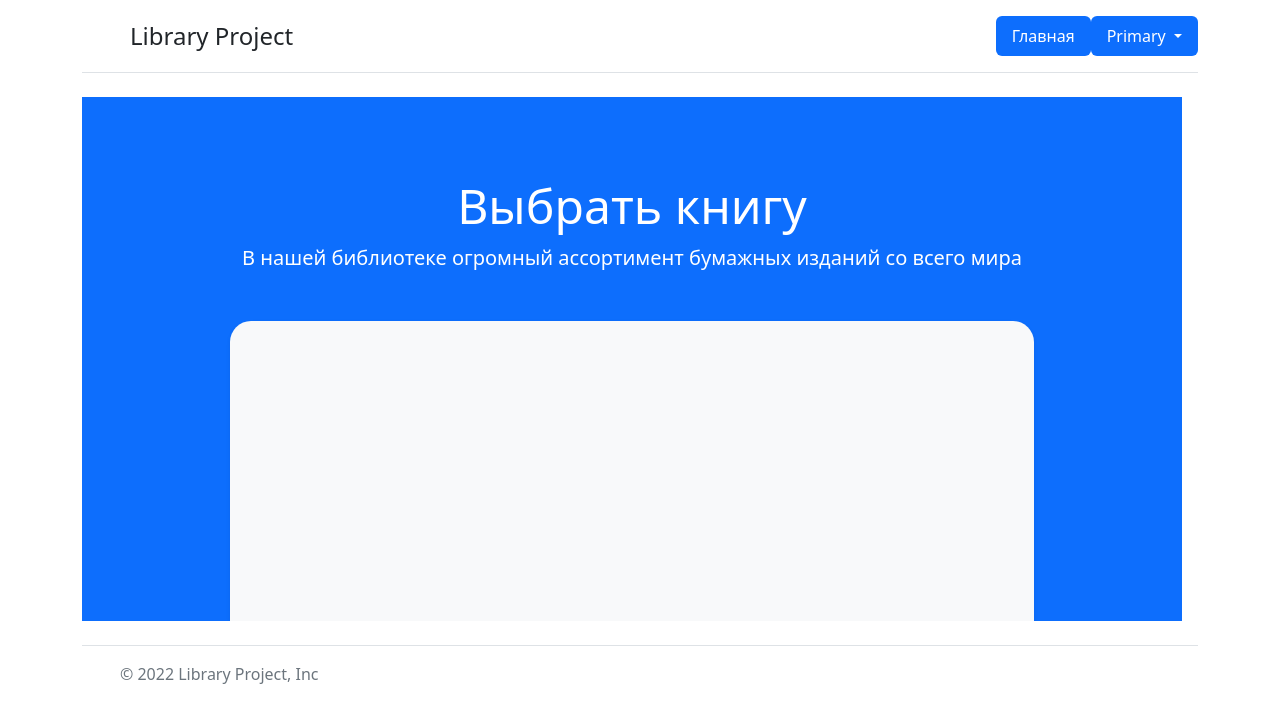
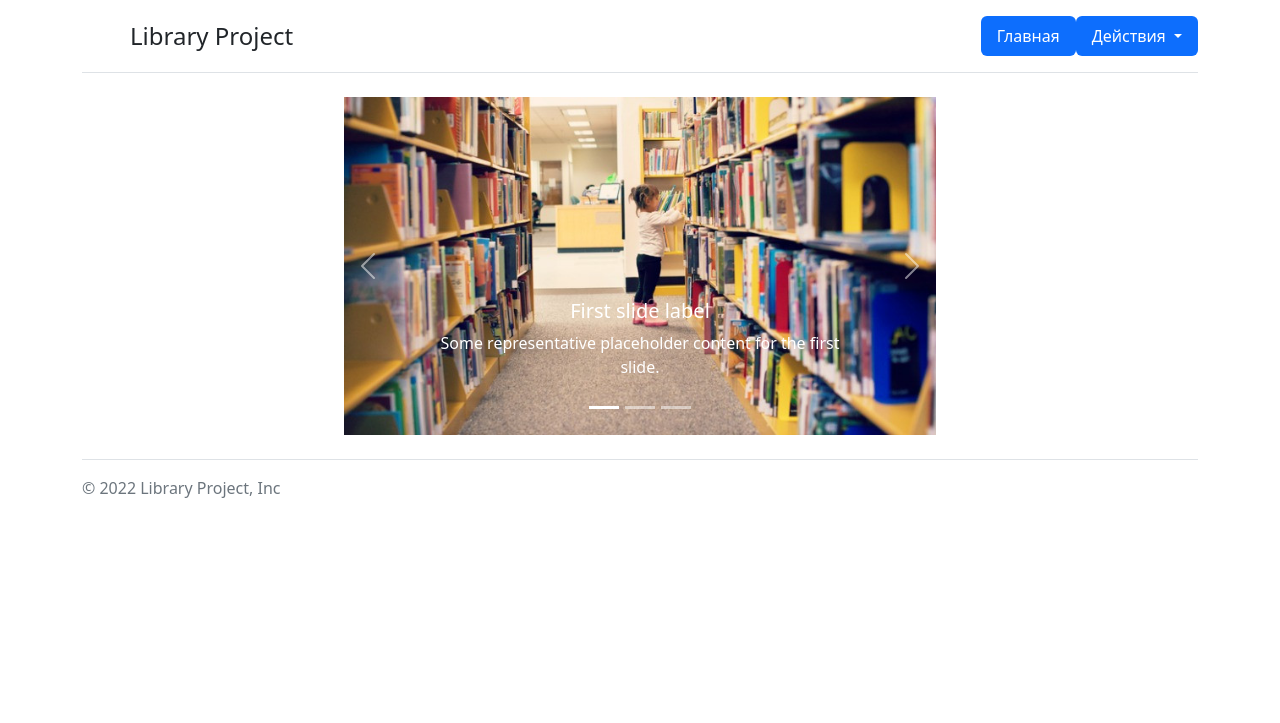
Before and after one commit to borisshavrin/libraryProject, a Flask app: page / in a window 1280 px wide. Shown: the top 723 px of the page. Run offline with Flask 2, Linux system fonts and the light colour scheme.

```diff
--- a/app.py
+++ b/app.py
@@ -4,8 +4,13 @@ app = Flask(__name__)
 
 
 @app.route('/')
-def hello_world():
+def index():
     return render_template('index.html')
+
+
+@app.route('/choose')
+def choose_book():
+    return render_template('choose.html')
 
 
 if __name__ == '__main__':
--- /dev/null
+++ b/static/css/index.css
@@ -0,0 +1,3 @@
+.slide {
+    max-width: 640px;
+}
--- a/templates/base.html
+++ b/templates/base.html
@@ -5,7 +5,8 @@
     <link rel="stylesheet" href="https://cdn.jsdelivr.net/npm/bootstrap@5.2.0-beta1/dist/css/bootstrap.min.css"
           integrity="sha384-0evHe/X+R7YkIZDRvuzKMRqM+OrBnVFBL6DOitfPri4tjfHxaWutUpFmBp4vmVor"
           crossorigin="anonymous">
-<link rel="stylesheet" href="{{ url_for('static', filename='css/base.css') }}">
+    <link rel="stylesheet" href="{{ url_for('static', filename='css/base.css') }}">
+    {% block css %}{% endblock %}
     <title>{% block title %}{% endblock %}</title>
 </head>
 <body>
@@ -23,16 +24,17 @@
             <li class="nav-item">
                 <div class="btn-group">
                     <button type="button" class="nav-link active dropdown-toggle" data-bs-toggle="dropdown"
-                            aria-expanded="false">Primary
+                            aria-expanded="false">Действия
                     </button>
                     <ul class="dropdown-menu" style="">
-                        <li><a class="dropdown-item" href="#">Action</a></li>
-                        <li><a class="dropdown-item" href="#">Another action</a></li>
-                        <li><a class="dropdown-item" href="#">Something else here</a></li>
+                        <li><a class="dropdown-item" href="/choose">Выбрать книгу</a></li>
+                        <li><a class="dropdown-item" href="#">Вернуть книгу</a></li>
+                        <li><a class="dropdown-item" href="#">Изменить описание</a></li>
+                        <li><a class="dropdown-item" href="#">Удалить книгу</a></li>
                         <li>
                             <hr class="dropdown-divider">
                         </li>
-                        <li><a class="dropdown-item" href="#">Separated link</a></li>
+                        <li><a class="dropdown-item" href="#">Мой кабинет</a></li>
                     </ul>
                 </div>
             </li>
@@ -45,31 +47,8 @@
 <div class="container">
     <footer class="d-flex flex-wrap justify-content-between align-items-center py-3 my-4 border-top">
         <div class="col-md-4 d-flex align-items-center">
-            <a href="/" class="mb-3 me-2 mb-md-0 text-muted text-decoration-none lh-1">
-                <svg class="bi" width="30" height="24">
-                    <use xlink:href="#bootstrap"></use>
-                </svg>
-            </a>
             <span class="mb-3 mb-md-0 text-muted">© 2022 Library Project, Inc</span>
         </div>
-
-        <ul class="nav col-md-4 justify-content-end list-unstyled d-flex">
-            <li class="ms-3"><a class="text-muted" href="#">
-                <svg class="bi" width="24" height="24">
-                    <use xlink:href="#twitter"></use>
-                </svg>
-            </a></li>
-            <li class="ms-3"><a class="text-muted" href="#">
-                <svg class="bi" width="24" height="24">
-                    <use xlink:href="#instagram"></use>
-                </svg>
-            </a></li>
-            <li class="ms-3"><a class="text-muted" href="#">
-                <svg class="bi" width="24" height="24">
-                    <use xlink:href="#facebook"></use>
-                </svg>
-            </a></li>
-        </ul>
     </footer>
 </div>
 <script src="https://cdn.jsdelivr.net/npm/@popperjs/core@2.11.5/dist/umd/popper.min.js"
--- a/templates/index.html
+++ b/templates/index.html
@@ -1,16 +1,51 @@
 {% extends 'base.html' %}
+{% block css %}
+    <link rel="stylesheet" href="{{ url_for('static', filename='css/index.css') }}">
+{% endblock %}
 {% block title %}Главная страница{% endblock %}
 
 {% block content %}
-    <div class="container">
-        <div class="bg-primary me-md-3 pt-3 px-3 pt-md-5 px-md-5 text-center text-white overflow-hidden">
-            <div class="my-3 py-3">
-                <h2 class="display-5">Выбрать книгу</h2>
-                <p class="lead">В нашей библиотеке огромный ассортимент бумажных изданий со всего мира</p>
+    <div id="carouselExampleCaptions" class="carousel slide container" data-bs-ride="false">
+        <div class="carousel-indicators">
+            <button type="button" data-bs-target="#carouselExampleCaptions" data-bs-slide-to="0" class="active"
+                    aria-current="true" aria-label="Slide 1"></button>
+            <button type="button" data-bs-target="#carouselExampleCaptions" data-bs-slide-to="1"
+                    aria-label="Slide 2"></button>
+            <button type="button" data-bs-target="#carouselExampleCaptions" data-bs-slide-to="2"
+                    aria-label="Slide 3"></button>
+        </div>
+        <div class="carousel-inner container slide">
+            <div class="carousel-item active">
+                <img src="{{ url_for('static', filename='/vendor/img/children-library.jpg') }}" class="d-block w-100" alt="...">
+                <div class="carousel-caption d-none d-md-block">
+                    <h5>First slide label</h5>
+                    <p>Some representative placeholder content for the first slide.</p>
+                </div>
             </div>
-            <div class="bg-light shadow-sm mx-auto"
-                 style="width: 80%; height: 300px; border-radius: 21px 21px 0 0;">
+            <div class="carousel-item">
+                <img src="{{ url_for('static', filename='/vendor/img/children-library.jpg') }}" class="d-block w-100" alt="...">
+                <div class="carousel-caption d-none d-md-block">
+                    <h5>Second slide label</h5>
+                    <p>Some representative placeholder content for the second slide.</p>
+                </div>
+            </div>
+            <div class="carousel-item">
+                <img src="{{ url_for('static', filename='/vendor/img/children-library.jpg') }}" class="d-block w-100" alt="...">
+                <div class="carousel-caption d-none d-md-block">
+                    <h5>Third slide label</h5>
+                    <p>Some representative placeholder content for the third slide.</p>
+                </div>
             </div>
         </div>
+        <button class="carousel-control-prev" type="button" data-bs-target="#carouselExampleCaptions"
+                data-bs-slide="prev">
+            <span class="carousel-control-prev-icon" aria-hidden="true"></span>
+            <span class="visually-hidden">Previous</span>
+        </button>
+        <button class="carousel-control-next" type="button" data-bs-target="#carouselExampleCaptions"
+                data-bs-slide="next">
+            <span class="carousel-control-next-icon" aria-hidden="true"></span>
+            <span class="visually-hidden">Next</span>
+        </button>
     </div>
 {% endblock %}
```
Also changed, not shown: static/css/choose.css (added, +12 -0 lines), templates/choose.html (added, +45 -0 lines), static/vendor/img/children-library.jpg (added), static/vendor/img/oldman.jpg (added), static/vendor/img/prince.jpg (added).
